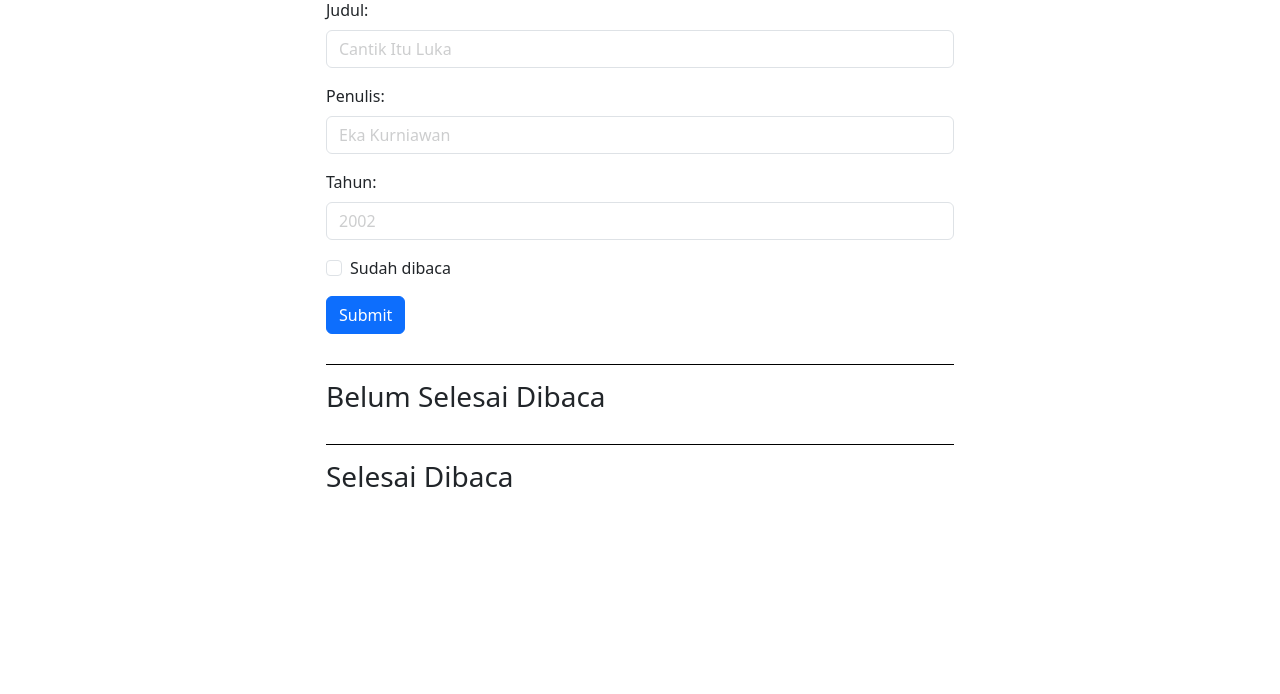
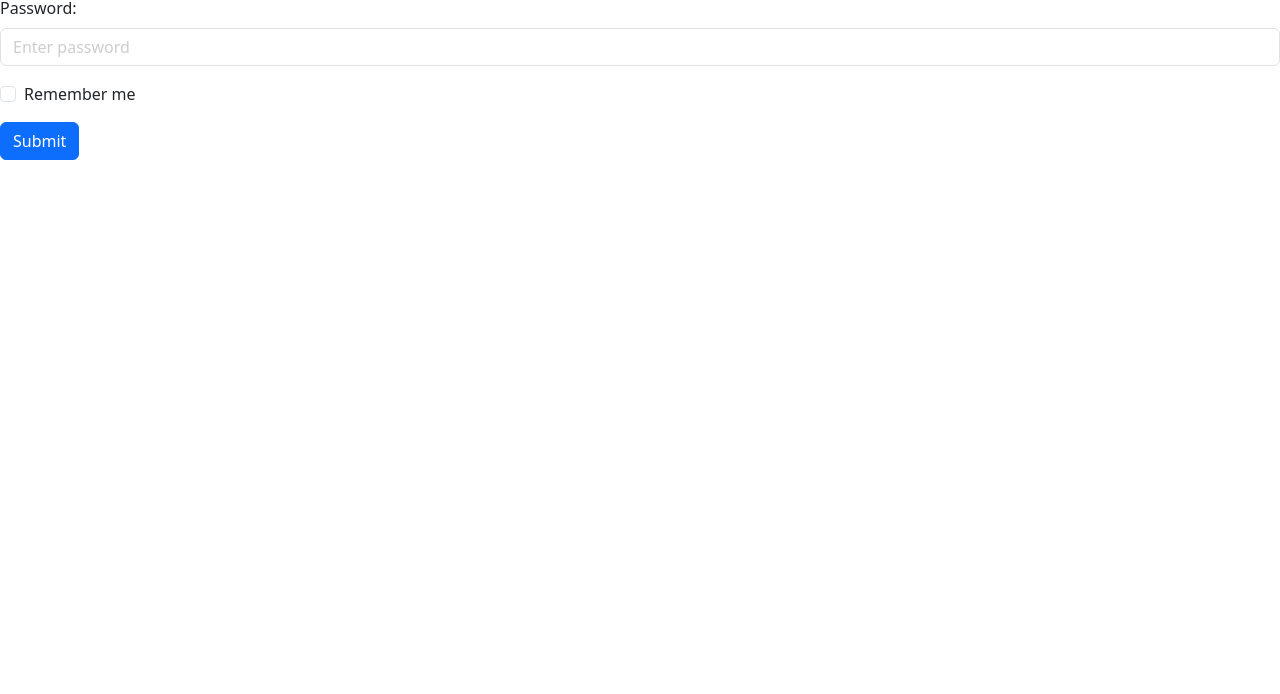
Before and after one commit to masuden0000/Bookshelf_App, a plain HTML site: page index.html in a window 1280 px wide. Shown: the part 106-800 px from the top of the page. Drawn offline with nearby package versions, Linux system fonts and the light colour scheme; some packages are replaced by stand-ins of ours; a script that the page names is missing.

Commit message:
update html

```diff
--- a/index.html
+++ b/index.html
@@ -14,55 +14,28 @@
 </head>
 
 <body>
-    <div class="container-fluid mt-5">
-        <div class="col-md-6 offset-3 mb-5">
-            <!-- FORM  START -->
-            <h1 class="text-center">Bookshelf App</h1>
-            <form id="bookForm">
-                <div class="mb-3 form-group">
-                    <label for="title" class="form-label">Judul:</label>
-                    <input type="text" class="form-control" id="title" placeholder="Cantik Itu Luka" required>
-                </div>
-
-                <div class="mb-3 form-group">
-                    <label for="author" class="form-label">Penulis:</label>
-                    <input type="text" class="form-control" id="author" placeholder="Eka Kurniawan" required>
-                </div>
-
-                <div class="mb-3 form-group">
-                    <label for="year" class="form-label">Tahun:</label>
-                    <input type="number" class="form-control" id="year" placeholder="2002" required>
-                </div>
-
-                <div class="form-check mb-3">
-                    <input type="checkbox" class="form-check-input" id="isComplete">
-                    <label class="form-check-label" for="isComplete">Sudah dibaca</label>
-                </div>
-
-                <button type="submit" class="btn btn-primary">Submit</button>
-            </form>
-            <!-- FORM END -->
-            <!-- CATEGORIES OF THE BOOKS START -->
-            <div class="line-1"></div>
-            <h3 class="mt-3"><span class="mt-3" id="countUncompleted"></span> Belum Selesai Dibaca</h3>
-            <div class="" id="uncompleted">
-                <!-- LIST OF INFORMATION BOOKS -->
-            </div>
-            <div class="line-1"></div>
-            <h3 class="mt-3"><span id="countCompleted"></span> Selesai Dibaca</h3>
-            <div class="" id="completed">
-                <!-- LIST OF INFORMATION BOOKS -->
-            </div>
-            <!-- FORM END -->
+    <form>
+        <div class="mb-3 mt-3">
+            <label for="email" class="form-label">Email:</label>
+            <input type="email" class="form-control" id="email" placeholder="Enter email" name="email">
         </div>
-    </div>
+        <div class="mb-3">
+            <label for="pwd" class="form-label">Password:</label>
+            <input type="password" class="form-control" id="pwd" placeholder="Enter password" name="pswd">
+        </div>
+        <div class="form-check mb-3">
+            <label class="form-check-label">
+                <input class="form-check-input" type="checkbox" name="remember"> Remember me
+            </label>
+        </div>
+        <button type="submit" class="btn btn-primary">Submit</button>
+    </form>
 
     <script src="https://cdn.jsdelivr.net/npm/bootstrap@5.3.2/dist/js/bootstrap.bundle.min.js"
         integrity="sha384-C6RzsynM9kWDrMNeT87bh95OGNyZPhcTNXj1NW7RuBCsyN/o0jlpcV8Qyq46cDfL" crossorigin="anonymous">
     </script>
-    <script src="assets/js/bookOperation.js" type="text/javascript"></script>
+    <!-- <script src="assets/js/bookOperation.js" type="text/javascript"></script> -->
     <script src="assets/js/welcomePage.js" type="text/javascript"></script>
-    <script src="assets/js/view.js" type="text/javascript"></script>
 </body>
 
 </html>
```
